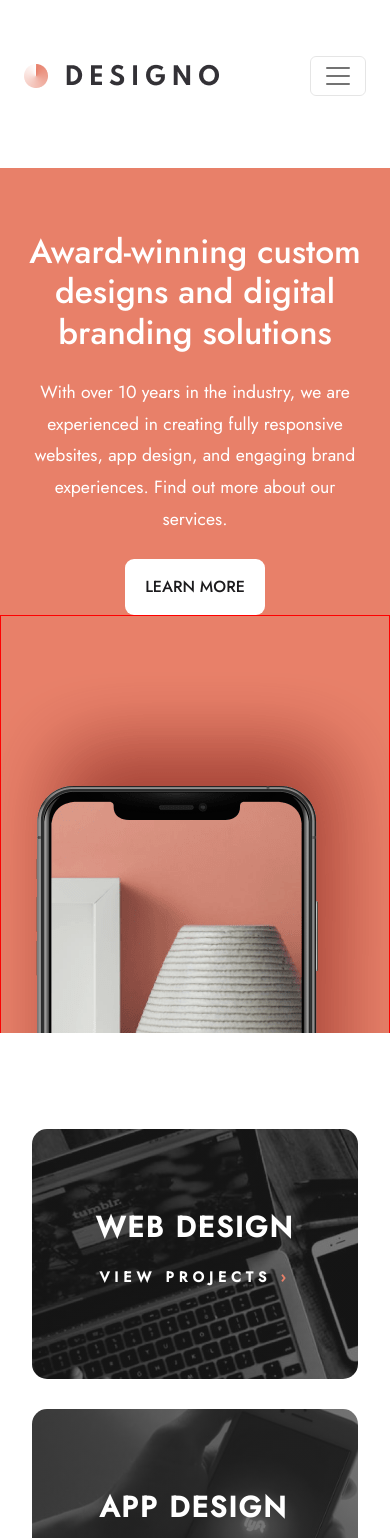
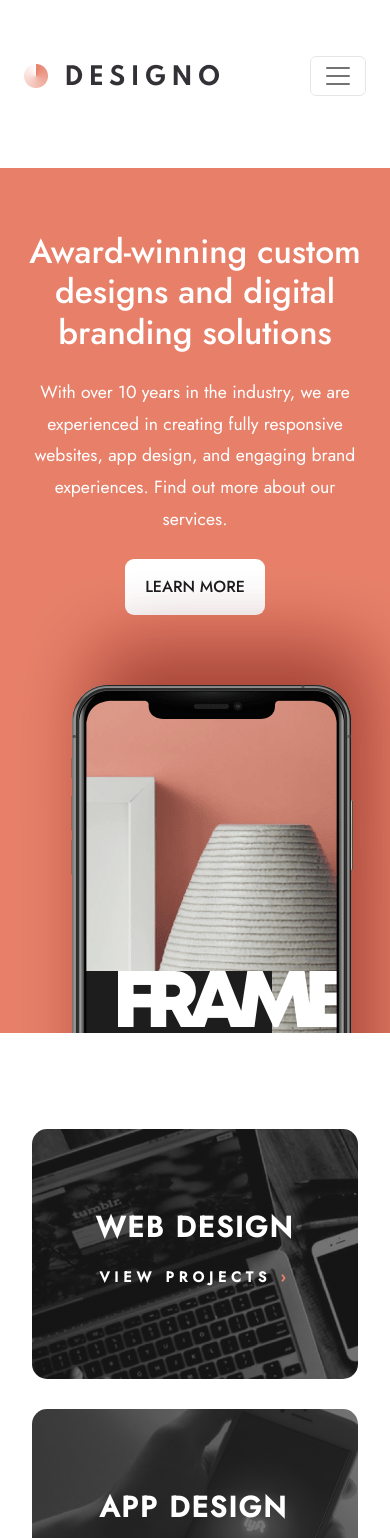
Before and after one commit to adetutudeborah/designo, a React (Vite) app: page / in a window 390 px wide. Shown: the top 1538 px of the page. Built offline with nearby package versions, Linux system fonts and the light colour scheme.

Commit message:
updates home.css

```diff
--- a/src/Pages/Home/Home.css
+++ b/src/Pages/Home/Home.css
@@ -388,7 +388,7 @@
 
 }
 
-@media screen and (min-width: 481px) and (max-width: 768px) {
+@media screen and (max-width: 768px) {
 
 .designocontainer{
     margin: 0 2rem;
@@ -442,7 +442,7 @@
 }
 
 .heroimg{
-  margin-left: 0;
+  margin-left: -2rem;
   text-align: center !important;
 }
 
@@ -461,11 +461,11 @@
 
 .featuretext{
   padding: 1rem 0;
-  text-align: left !important;
+  text-align: left;
 }
 
 .featuresubtext{
-  text-align: left !important;
+  text-align: left;
   padding: 0;
 }
 
@@ -531,10 +531,10 @@
   width: 100%;
   padding: 4rem 2rem 0rem;
 }
-
 }
 
-@media screen and (min-width: 320px) and (max-width: 485px) {
+@media screen and (max-width: 489px) {
+
 .designocontainer{
     margin: 0rem;
  }
@@ -579,21 +579,17 @@
 }
 
 .herocontainerimg {
-  border: 1px solid red;
   width: 100%;
   text-align: center;
   margin: 0;
   padding: 0;
+  position: relative;
   bottom: 100px;
-
+  left: -100px;
 }
 
 .heroimg{
-  margin-left: 0;
-  text-align: center;
-  position: relative;
-  top: 50%;
-  right: 35%;
+  margin-left: 0rem;
 }
 
 /* Project section */
@@ -668,6 +664,7 @@ p:nth-child(1) {
 .featurecontent{
   padding: 0 3rem;
   margin: 1rem auto;
+  text-align: center;
 }
 
 .featuretext{
@@ -679,5 +676,20 @@ p:nth-child(1) {
   text-align: center;
   padding: 0;
 }
+}
 
+@media screen and (max-width: 375px) {
+  .herocontainerimg {
+  position: relative;
+  bottom: 100px;
+  left: -140px;
 }
+}
+
+@media screen and (max-width: 330px) {
+  .herocontainerimg {
+  position: relative;
+  bottom: 100px;
+  left: -150px;
+}
+}
```
